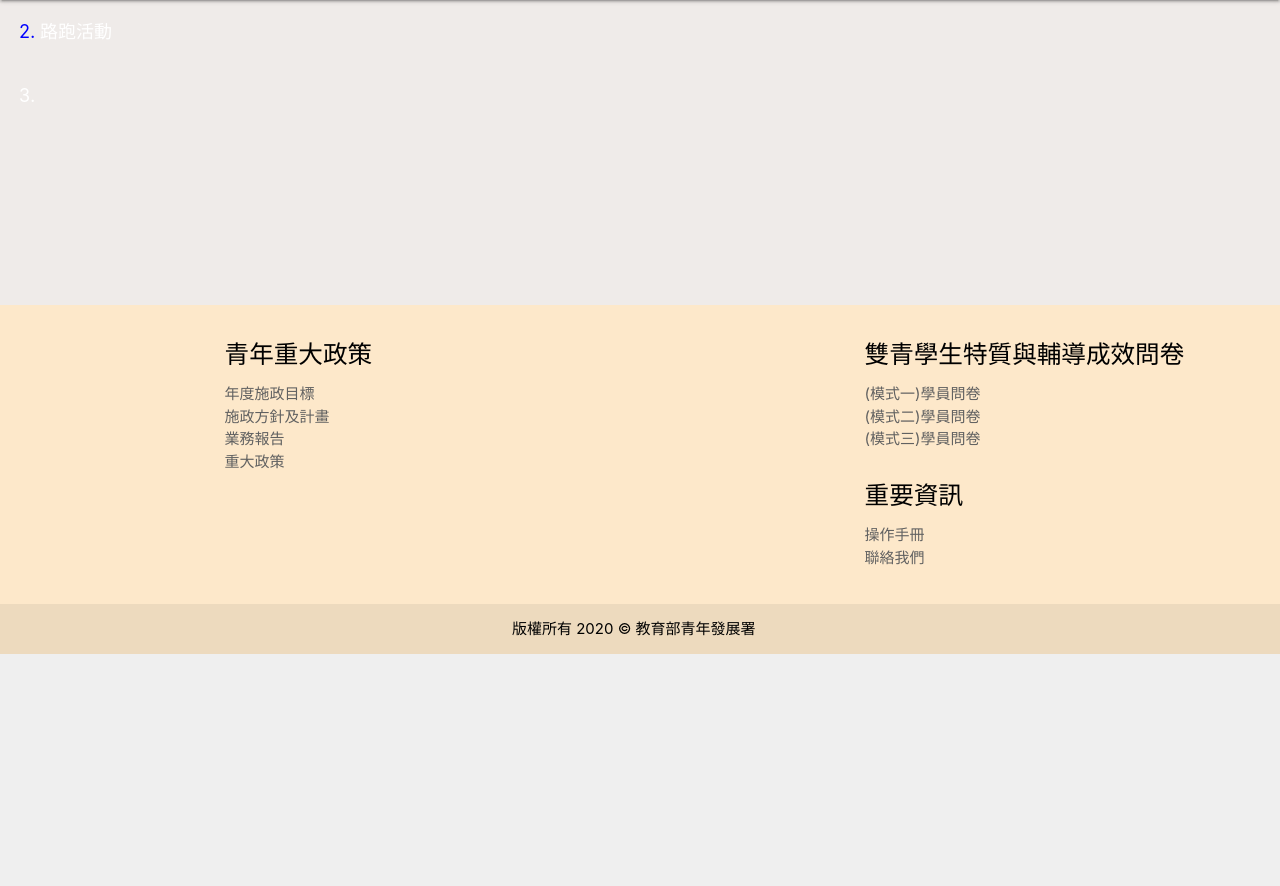
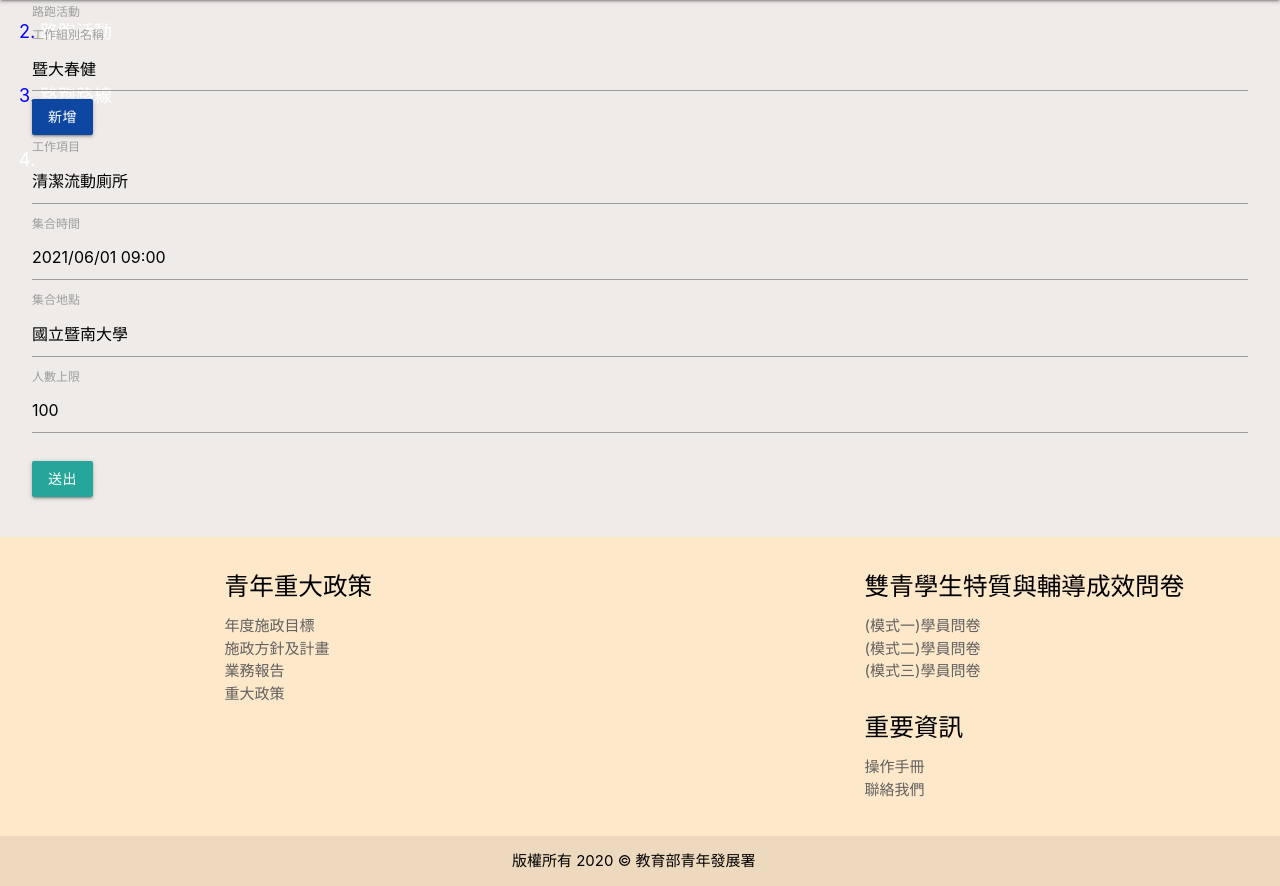
Before and after one commit to letRunnning/let_run, a PHP site: the page made by application/views/run/route.php in a window 1280 px wide. Shown: the part 146-1032 px from the top of the page. Before the commit the page ends 800 px from the top, so only its background shows below. Run offline with PHP 8.4, Linux system fonts and the light colour scheme; the template is opened without the code that fills it, so the values that code supplies are empty; some libraries are stand-ins or nearby versions.

Commit message:
add content

```diff
--- a/application/views/run/route.php
+++ b/application/views/run/route.php
@@ -8,10 +8,52 @@
       <li class="breadcrumb-item active" style="color:blue;" aria-current="page">
         <a href="#">路跑活動</a>
       </li>
+      <li class="breadcrumb-item active" style="color:blue;" aria-current="page">
+        <a href="<?php echo site_url('/run/route_table'); ?>">路跑路線</a>
+      </li>
       <li class="breadcrumb-item active" aria-current="page"><?php echo $title;?></li>
     </ol>
   </nav>
 </div>
-<div class="container">
+<div class="container" style="width:95%">
+<div class="row">
+    <form action="<?php echo site_url($url); ?>" method="post" accept-charset="utf-8" enctype="multipart/form-data">
+      <div class="col-10 m-2 mx-auto">
+        <label>路跑活動</label>
+        <select class="form-select mb-3" name="runActive" id="runActive" >
+          <option selected value="A1">暨大春健</option>
+          <option selected value="A2">台中花博馬拉松</option>
+        </select>
+        </div>
+
+        <div class="col-10 m-2 mx-auto">
+            <label for="workgroupName" class="form-label">工作組別名稱</label>
+            <input class="form-control" type="text" id="workgroupName" name="workgroupName" value="暨大春健" required placeholder="請輸入工作組別名稱">
+        </div>
+        <div class="row group">
+          <div class="col-10 m-2 mx-auto">
+              <label for="workList" class="form-label">工作項目</label>
+              <input class="form-control" type="text" id="workList" name="workList" value="清潔流動廁所" required placeholder="請輸入工作項目">
+          </div>
+          <div class="col-10 m-2 mx-auto">
+              <label for="assemblyTime">集合時間</label>
+              <input type="text" id="assemblyTime" class="form-control" value="2021/06/01 09:00" required placeholder="請輸入活動日期">
+          </div>
+          <div class="col-10 m-2 mx-auto">
+              <label for="assemblyPlace" class="form-label">集合地點</label>
+              <input class="form-control" type="text" id="assemblyPlace" name="assemblyPlace" value="國立暨南大學" required placeholder="請輸入集合地點">
+          </div>
+          <div class="col-10 m-2 mx-auto">
+              <label for="peoples" class="form-label">人數上限</label>
+              <input class="form-control" type="text" id="peoples" name="peoples" value="100" required placeholder="請輸入人數上限">
+          </div>
+        </div>
+      <div class="row">
+        <div class="d-grid gap-2 col-2 mx-auto">
+          <button class="btn btn-primary m-3" type="submit">送出</button>
+        </div>
+      </div>
+    </form>
+  </div>
 </div>
 <?php $this->load->view('templates/new_footer');?>
```
